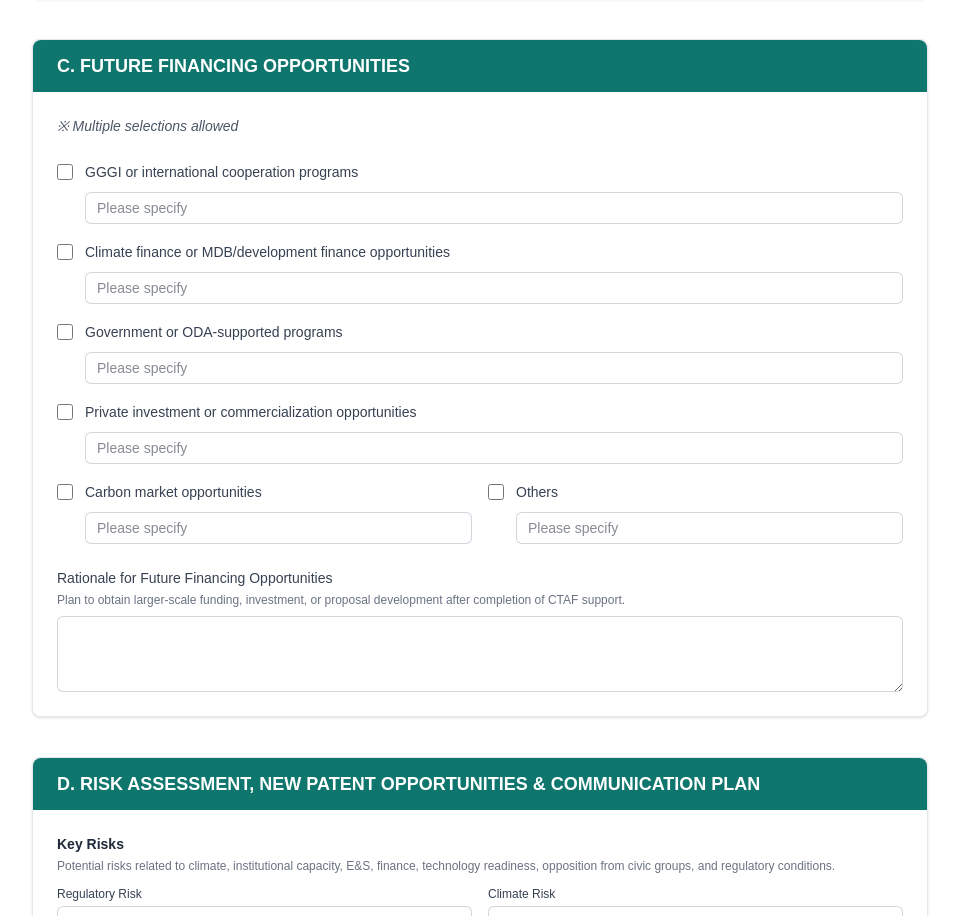
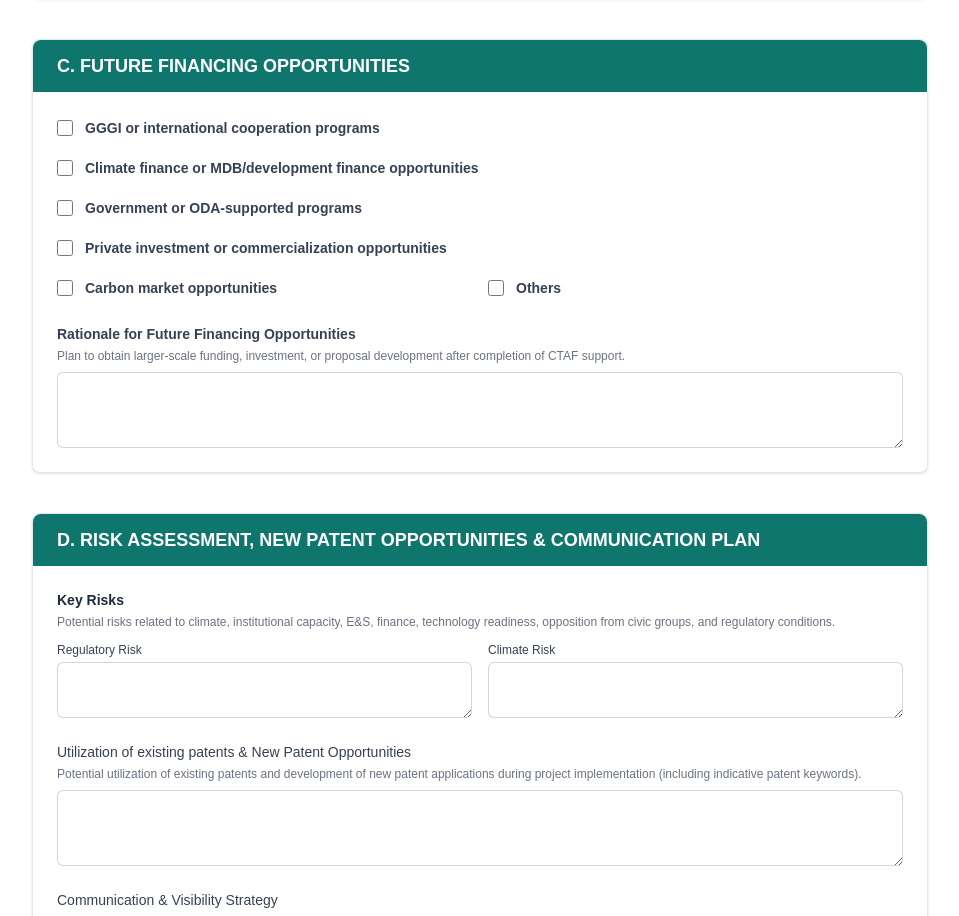
Before and after one commit to LzLLC2022/CPMS, a Next.js app: page /proposal/registration in a window 1280 px wide. Shown: the part 2099-3015 px from the top of the page, without its empty margins (160-1119 px from the left). Built offline with nearby package versions, Linux system fonts and the light colour scheme.

Commit message:
Update Future Financing Opportunities with conditional inputs and bold labels

```diff
--- a/src/app/proposal/registration/page.tsx
+++ b/src/app/proposal/registration/page.tsx
@@ -8,6 +8,18 @@ export default function ProposalRegistrationPage() {
   const [selectedCountries, setSelectedCountries] = useState<string[]>([]);
   const [countrySearch, setCountrySearch] = useState("");
   const [showCountryDropdown, setShowCountryDropdown] = useState(false);
+  const [financingOpts, setFinancingOpts] = useState<Record<string, boolean>>({
+    gggi: false,
+    climate: false,
+    gov: false,
+    private: false,
+    carbon: false,
+    others: false,
+  });
+
+  const handleFinancingChange = (key: string) => {
+    setFinancingOpts((prev) => ({ ...prev, [key]: !prev[key] }));
+  };
 
   const toggleCountry = (country: string) => {
     if (selectedCountries.includes(country)) {
@@ -238,60 +250,71 @@ export default function ProposalRegistrationPage() {
             <h3 className="text-white font-bold text-lg">C. FUTURE FINANCING OPPORTUNITIES</h3>
           </div>
           <div className="p-6 space-y-6">
-            <p className="text-sm text-gray-600 font-medium italic">※ Multiple selections allowed</p>
             <div className="space-y-4">
               <label className="flex items-start gap-3">
-                <input type="checkbox" className="mt-1 h-4 w-4 text-primary-600 border-gray-300 rounded" />
+                <input type="checkbox" checked={financingOpts.gggi} onChange={() => handleFinancingChange("gggi")} className="mt-1 h-4 w-4 text-primary-600 border-gray-300 rounded" />
                 <div className="flex-1">
-                  <span className="text-sm text-gray-700 font-medium">GGGI or international cooperation programs</span>
-                  <input type="text" placeholder="Please specify" className="mt-2 block w-full rounded-md border-0 py-1.5 px-3 text-gray-900 ring-1 ring-inset ring-gray-300 focus:ring-2 focus:ring-inset focus:ring-primary-600 sm:text-sm outline-none" />
+                  <span className="text-sm text-gray-700 font-bold">GGGI or international cooperation programs</span>
+                  {financingOpts.gggi && (
+                    <input type="text" placeholder="Please specify" className="mt-2 block w-full rounded-md border-0 py-1.5 px-3 text-gray-900 ring-1 ring-inset ring-gray-300 focus:ring-2 focus:ring-inset focus:ring-primary-600 sm:text-sm outline-none" required />
+                  )}
                 </div>
               </label>
 
               <label className="flex items-start gap-3">
-                <input type="checkbox" className="mt-1 h-4 w-4 text-primary-600 border-gray-300 rounded" />
+                <input type="checkbox" checked={financingOpts.climate} onChange={() => handleFinancingChange("climate")} className="mt-1 h-4 w-4 text-primary-600 border-gray-300 rounded" />
                 <div className="flex-1">
-                  <span className="text-sm text-gray-700 font-medium">Climate finance or MDB/development finance opportunities</span>
-                  <input type="text" placeholder="Please specify" className="mt-2 block w-full rounded-md border-0 py-1.5 px-3 text-gray-900 ring-1 ring-inset ring-gray-300 focus:ring-2 focus:ring-inset focus:ring-primary-600 sm:text-sm outline-none" />
+                  <span className="text-sm text-gray-700 font-bold">Climate finance or MDB/development finance opportunities</span>
+                  {financingOpts.climate && (
+                    <input type="text" placeholder="Please specify" className="mt-2 block w-full rounded-md border-0 py-1.5 px-3 text-gray-900 ring-1 ring-inset ring-gray-300 focus:ring-2 focus:ring-inset focus:ring-primary-600 sm:text-sm outline-none" required />
+                  )}
                 </div>
               </label>
 
               <label className="flex items-start gap-3">
-                <input type="checkbox" className="mt-1 h-4 w-4 text-primary-600 border-gray-300 rounded" />
+                <input type="checkbox" checked={financingOpts.gov} onChange={() => handleFinancingChange("gov")} className="mt-1 h-4 w-4 text-primary-600 border-gray-300 rounded" />
                 <div className="flex-1">
-                  <span className="text-sm text-gray-700 font-medium">Government or ODA-supported programs</span>
-                  <input type="text" placeholder="Please specify" className="mt-2 block w-full rounded-md border-0 py-1.5 px-3 text-gray-900 ring-1 ring-inset ring-gray-300 focus:ring-2 focus:ring-inset focus:ring-primary-600 sm:text-sm outline-none" />
+                  <span className="text-sm text-gray-700 font-bold">Government or ODA-supported programs</span>
+                  {financingOpts.gov && (
+                    <input type="text" placeholder="Please specify" className="mt-2 block w-full rounded-md border-0 py-1.5 px-3 text-gray-900 ring-1 ring-inset ring-gray-300 focus:ring-2 focus:ring-inset focus:ring-primary-600 sm:text-sm outline-none" required />
+                  )}
                 </div>
               </label>
 
               <label className="flex items-start gap-3">
-                <input type="checkbox" className="mt-1 h-4 w-4 text-primary-600 border-gray-300 rounded" />
+                <input type="checkbox" checked={financingOpts.private} onChange={() => handleFinancingChange("private")} className="mt-1 h-4 w-4 text-primary-600 border-gray-300 rounded" />
                 <div className="flex-1">
-                  <span className="text-sm text-gray-700 font-medium">Private investment or commercialization opportunities</span>
-                  <input type="text" placeholder="Please specify" className="mt-2 block w-full rounded-md border-0 py-1.5 px-3 text-gray-900 ring-1 ring-inset ring-gray-300 focus:ring-2 focus:ring-inset focus:ring-primary-600 sm:text-sm outline-none" />
+                  <span className="text-sm text-gray-700 font-bold">Private investment or commercialization opportunities</span>
+                  {financingOpts.private && (
+                    <input type="text" placeholder="Please specify" className="mt-2 block w-full rounded-md border-0 py-1.5 px-3 text-gray-900 ring-1 ring-inset ring-gray-300 focus:ring-2 focus:ring-inset focus:ring-primary-600 sm:text-sm outline-none" required />
+                  )}
                 </div>
               </label>
 
               <div className="grid grid-cols-1 md:grid-cols-2 gap-4">
                 <label className="flex items-start gap-3">
-                  <input type="checkbox" className="mt-1 h-4 w-4 text-primary-600 border-gray-300 rounded" />
+                  <input type="checkbox" checked={financingOpts.carbon} onChange={() => handleFinancingChange("carbon")} className="mt-1 h-4 w-4 text-primary-600 border-gray-300 rounded" />
                   <div className="flex-1">
-                    <span className="text-sm text-gray-700 font-medium">Carbon market opportunities</span>
-                    <input type="text" placeholder="Please specify" className="mt-2 block w-full rounded-md border-0 py-1.5 px-3 text-gray-900 ring-1 ring-inset ring-gray-300 focus:ring-2 focus:ring-inset focus:ring-primary-600 sm:text-sm outline-none" />
+                    <span className="text-sm text-gray-700 font-bold">Carbon market opportunities</span>
+                    {financingOpts.carbon && (
+                      <input type="text" placeholder="Please specify" className="mt-2 block w-full rounded-md border-0 py-1.5 px-3 text-gray-900 ring-1 ring-inset ring-gray-300 focus:ring-2 focus:ring-inset focus:ring-primary-600 sm:text-sm outline-none" required />
+                    )}
                   </div>
                 </label>
                 <label className="flex items-start gap-3">
-                  <input type="checkbox" className="mt-1 h-4 w-4 text-primary-600 border-gray-300 rounded" />
+                  <input type="checkbox" checked={financingOpts.others} onChange={() => handleFinancingChange("others")} className="mt-1 h-4 w-4 text-primary-600 border-gray-300 rounded" />
                   <div className="flex-1">
-                    <span className="text-sm text-gray-700 font-medium">Others</span>
-                    <input type="text" placeholder="Please specify" className="mt-2 block w-full rounded-md border-0 py-1.5 px-3 text-gray-900 ring-1 ring-inset ring-gray-300 focus:ring-2 focus:ring-inset focus:ring-primary-600 sm:text-sm outline-none" />
+                    <span className="text-sm text-gray-700 font-bold">Others</span>
+                    {financingOpts.others && (
+                      <input type="text" placeholder="Please specify" className="mt-2 block w-full rounded-md border-0 py-1.5 px-3 text-gray-900 ring-1 ring-inset ring-gray-300 focus:ring-2 focus:ring-inset focus:ring-primary-600 sm:text-sm outline-none" required />
+                    )}
                   </div>
                 </label>
               </div>
             </div>
 
             <div>
-              <label className="block text-sm font-medium text-gray-700">Rationale for Future Financing Opportunities</label>
+              <label className="block text-sm font-bold text-gray-700">Rationale for Future Financing Opportunities</label>
               <p className="text-xs text-gray-500 mt-1 mb-2">Plan to obtain larger-scale funding, investment, or proposal development after completion of CTAF support.</p>
               <textarea rows={3} className="block w-full rounded-md border-0 py-2 px-3 text-gray-900 ring-1 ring-inset ring-gray-300 focus:ring-2 focus:ring-inset focus:ring-primary-600 sm:text-sm outline-none" required></textarea>
             </div>
```
